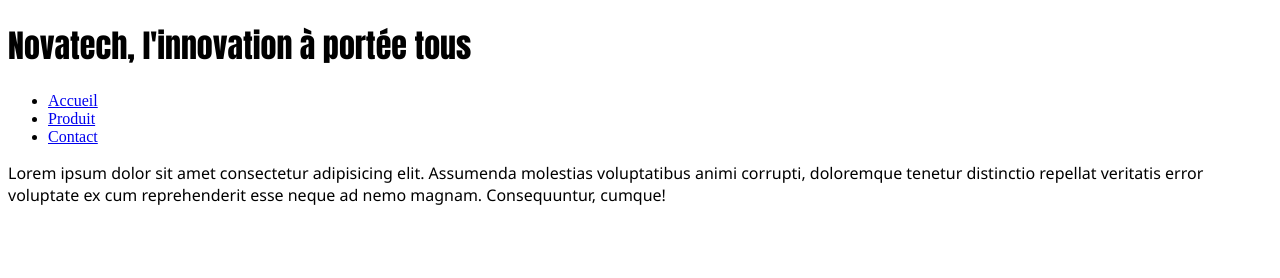
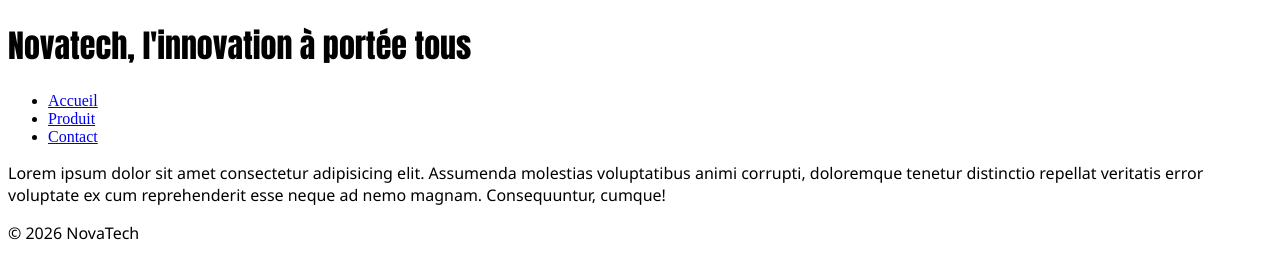
Before and after one commit to max-295/Novatech, a plain HTML site: page index.html in a window 1280 px wide. Drawn offline with Linux system fonts and the light colour scheme.

Commit message:
Ajout du copyright dans le pied de page

```diff
--- a/index.html
+++ b/index.html
@@ -21,5 +21,8 @@
         Assumenda molestias voluptatibus animi corrupti,
         doloremque tenetur distinctio repellat veritatis error voluptate
         ex cum reprehenderit esse neque ad nemo magnam. Consequuntur, cumque!</p>
+    <footer>
+        <p>© 2026 NovaTech</p>
+    </footer>
 </body>
 </html>
```
Also changed, not shown: 1 other file.
